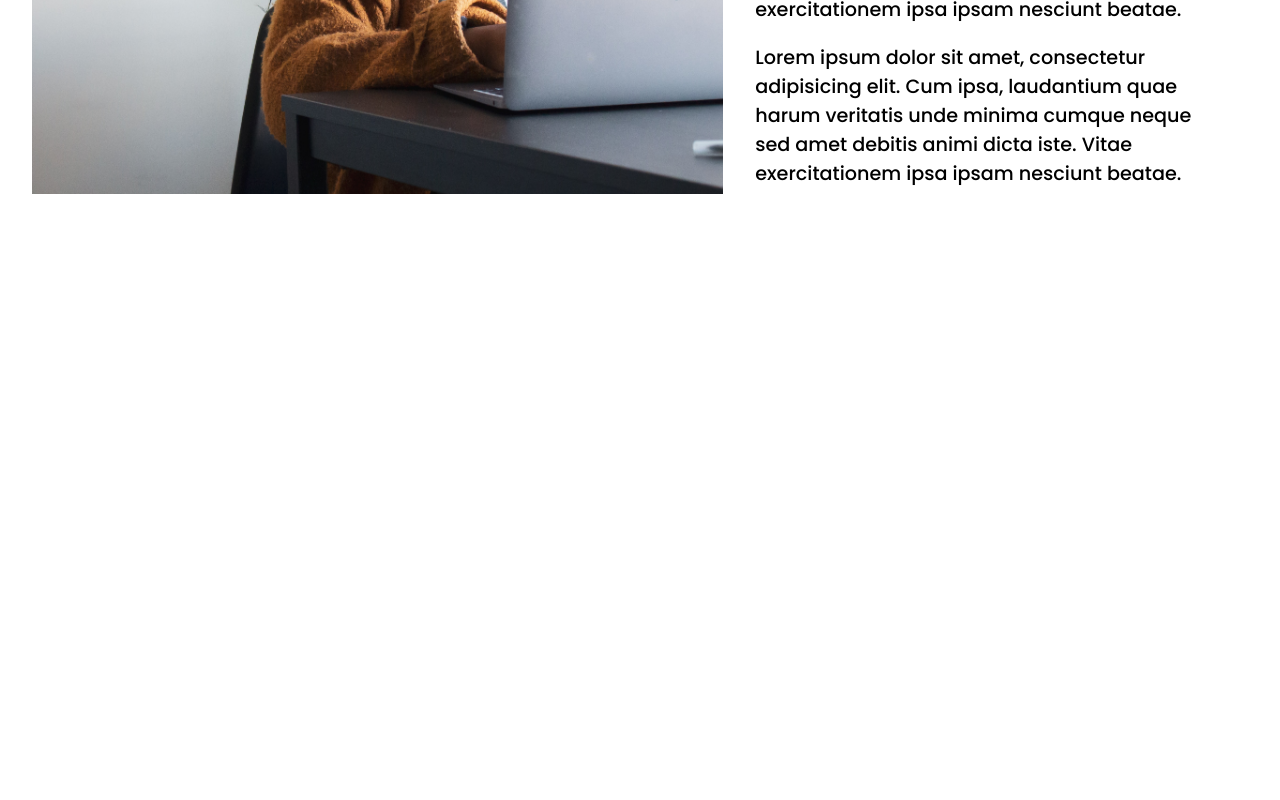
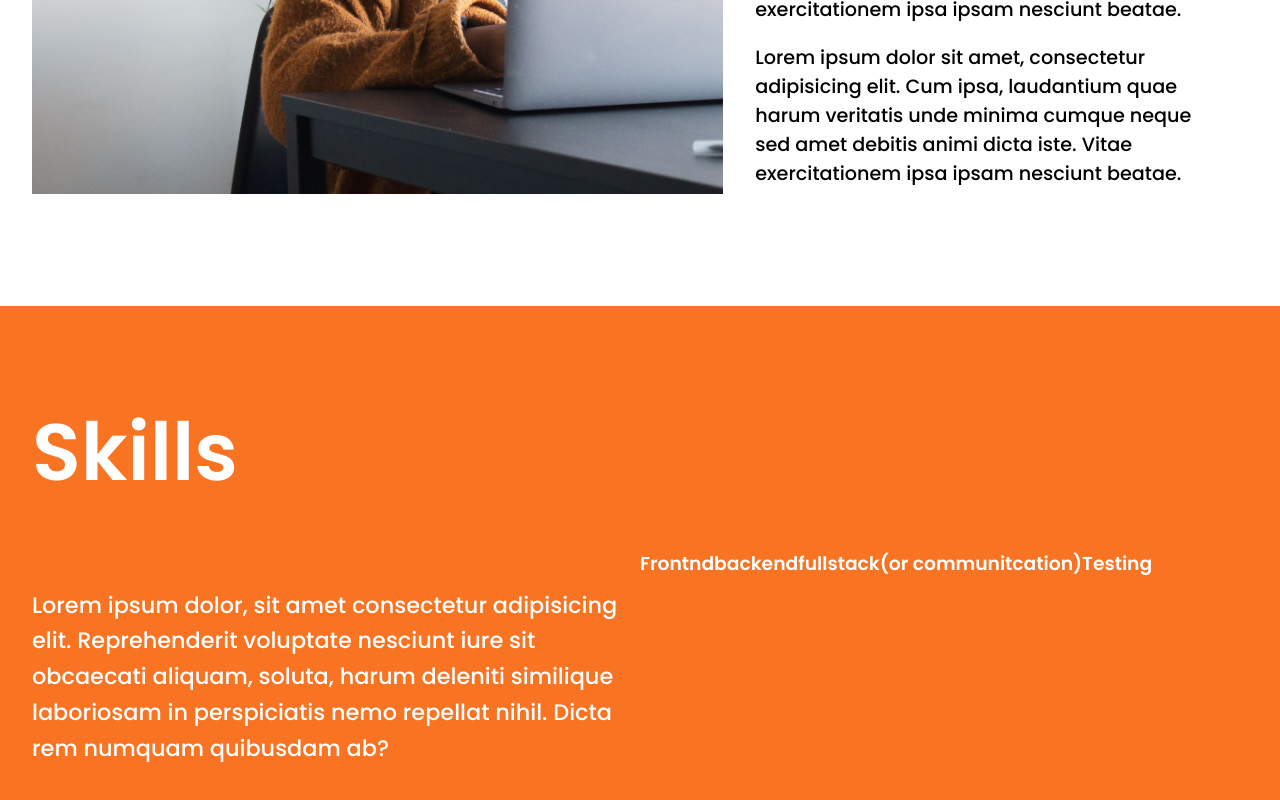
Before and after one commit to LisaPisa12/personal-website, a React (Create React App) app: page / in a window 1280 px wide. Shown: the part 1358-2158 px from the top of the page. Before the commit the page ends 1664 px from the top, so only its background shows below. Built offline with nearby package versions, Linux system fonts and the light colour scheme.

Commit message:
Chore: Add section links

```diff
--- a/src/App.tsx
+++ b/src/App.tsx
@@ -2,6 +2,7 @@ import React from "react";
 import HomePage from "./Components/Homepage";
 import Navbar from "./Components/Navbar";
 import About from "./Components/About";
+import Works from "./Components/Works";
 
 const App: React.FC = () => {
   return (
@@ -9,6 +10,7 @@ const App: React.FC = () => {
       <Navbar />
       <HomePage />
       <About />
+      <Works />
     </>
   );
 };
--- a/src/Components/Homepage/Homepage.Elements.tsx
+++ b/src/Components/Homepage/Homepage.Elements.tsx
@@ -7,7 +7,7 @@ export const animateUp = keyframes`{
 }`;
 
 export const HomePageContainer = styled.div`
-  background: url(${background}) no-repeat center center fixed;
+  background: url(${background}) no-repeat center center;
   background-size: cover;
   height: 100vh;
 `;
--- a/src/Components/Homepage/index.tsx
+++ b/src/Components/Homepage/index.tsx
@@ -17,11 +17,11 @@ const HomePage: React.FC = () => {
       <Vertical>
         <HeaderContainer>
           <HelloLink href="#about"></HelloLink>
-          <IamLink href="#about" />
-          <NameLink href="#about" />
+          <IamLink href="#skills" />
+          <NameLink href="#contact" />
         </HeaderContainer>
       </Vertical>
-      <a href="#about">
+      <a href="#home">
         <DoorLink />
       </a>
       <TextEnterContainer>
--- a/src/Components/Navbar/index.tsx
+++ b/src/Components/Navbar/index.tsx
@@ -22,8 +22,6 @@ const Navbar: React.FC = () => {
       setShowLinks(true);
     }
   };
-
-  console.log(window.innerHeight);
 
   window.addEventListener("scroll", changeOnScroll);
 
--- /dev/null
+++ b/src/Components/Works/Works.Elements.tsx
@@ -0,0 +1,34 @@
+import styled from "styled-components";
+
+export const WorksSection = styled.div`
+  height: 100vh;
+  padding: 2rem;
+  background: #f87422;
+  color: #fff;
+`;
+
+export const WorksContainer = styled.div`
+  display: flex;
+  justify-content: center;
+  align-items: center;
+`;
+
+export const ChildContainer = styled.div`
+  flex: 1;
+  display: flex;
+  flex-wrap: wrap;
+`;
+
+export const WorksHeader = styled.h1`
+  color: #fff;
+  font-size: 5rem;
+`;
+
+export const WorksIntro = styled.p`
+  line-height: 160%;
+  font-size: 1.4rem;
+`;
+
+export const SkillsContainer = styled.div``;
+
+export const WorksTitle = styled.h3``;
--- /dev/null
+++ b/src/Components/Works/index.tsx
@@ -0,0 +1,44 @@
+import React from "react";
+import {
+  WorksSection,
+  WorksContainer,
+  ChildContainer,
+  WorksHeader,
+  WorksIntro,
+  SkillsContainer,
+  WorksTitle,
+} from "./Works.Elements";
+
+const Works = () => {
+  return (
+    <WorksSection id="skills">
+      <WorksContainer>
+        <ChildContainer>
+          <WorksHeader>Skills</WorksHeader>
+          <WorksIntro>
+            Lorem ipsum dolor, sit amet consectetur adipisicing elit.
+            Reprehenderit voluptate nesciunt iure sit obcaecati aliquam, soluta,
+            harum deleniti similique laboriosam in perspiciatis nemo repellat
+            nihil. Dicta rem numquam quibusdam ab?
+          </WorksIntro>
+        </ChildContainer>
+        <ChildContainer>
+          <SkillsContainer>
+            <WorksTitle>Frontnd</WorksTitle>
+          </SkillsContainer>
+          <SkillsContainer>
+            <WorksTitle>backend</WorksTitle>
+          </SkillsContainer>
+          <SkillsContainer>
+            <WorksTitle>fullstack(or communitcation)</WorksTitle>
+          </SkillsContainer>
+          <SkillsContainer>
+            <WorksTitle>Testing</WorksTitle>
+          </SkillsContainer>
+        </ChildContainer>
+      </WorksContainer>
+    </WorksSection>
+  );
+};
+
+export default Works;
```
